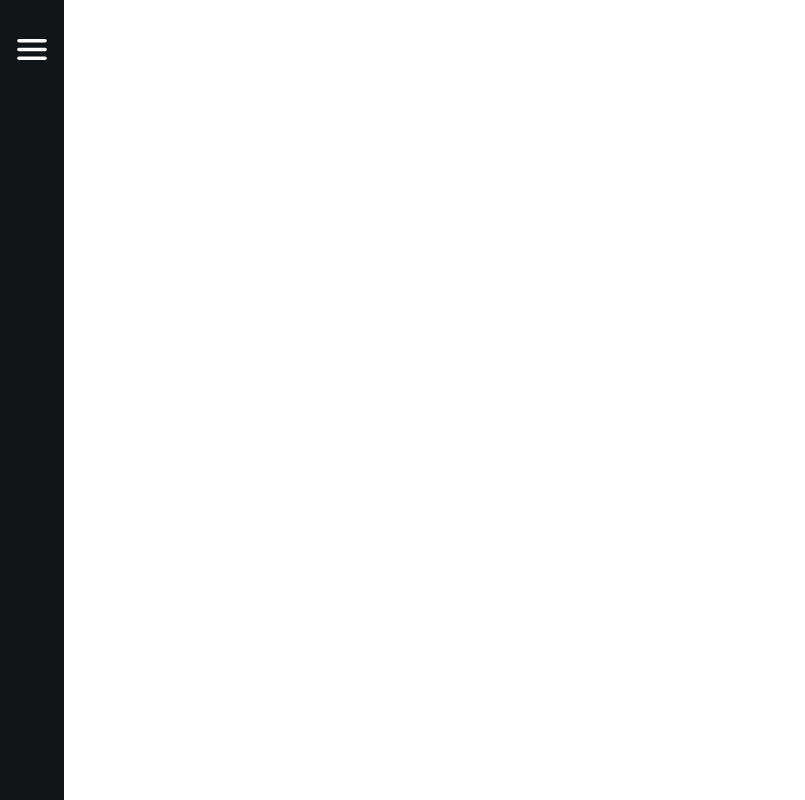
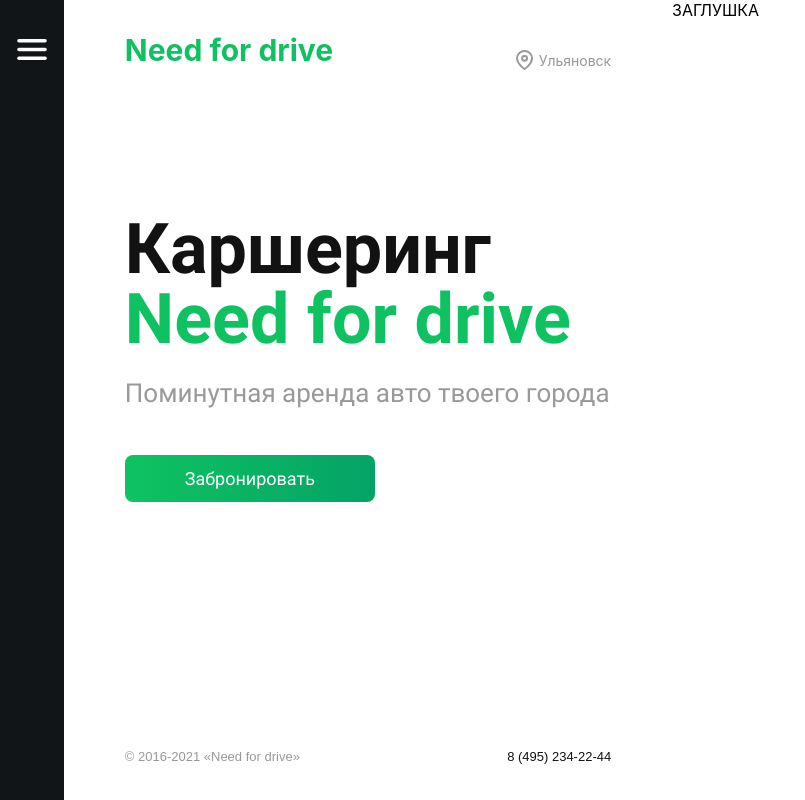
Before and after one commit to Moraiv/carsharing-app-react, a React (Create React App) app: page / in a window 1280 px wide. Shown: the top 800 px of the page, without its empty margins (0-805 px from the left). Built offline with nearby package versions, Linux system fonts and the light colour scheme.

Commit message:
feat: added styles in App

```diff
--- /dev/null
+++ b/src/App.css
@@ -0,0 +1,31 @@
+@font-face {
+  font-family: "Roboto";
+  font-style: normal;
+  font-weight: normal;
+  src: local("Roboto Regular"), url("../Fonts/Roboto-Regular.ttf") format("truetype");
+}
+@font-face {
+  font-family: "Roboto-Bold";
+  font-style: normal;
+  font-weight: bold;
+  src: local("Roboto-Bold"), url("../Fonts/Robotobold.ttf") format("truetype");
+}
+/* colors */
+.App {
+  display: flex;
+  cursor: url("./assets/cursor.svg"), default;
+}
+
+a {
+  cursor: url("./assets/pointer.svg"), pointer;
+}
+
+body {
+  background-color: #FFFFFF;
+}
+
+li {
+  list-style-type: none;
+}
+
+/*# sourceMappingURL=App.css.map */
--- a/src/App.scss
+++ b/src/App.scss
@@ -1,38 +1,23 @@
+@import "./Fonts/fonts";
+
+/* colors */
+$grey: #999999;
+$black: #121212;
+$green: #0EC261;
+
 .App {
-  text-align: center;
+  display: flex;
+  cursor: url('./assets/cursor.svg'), default;
+
+}
+a {
+  cursor: url("./assets/pointer.svg"), pointer;
 }
 
-.App-logo {
-  height: 40vmin;
-  pointer-events: none;
+body {
+  background-color: #FFFFFF;
 }
 
-@media (prefers-reduced-motion: no-preference) {
-  .App-logo {
-    animation: App-logo-spin infinite 20s linear;
-  }
+li {
+  list-style-type: none;
 }
-
-.App-header {
-  background-color: #282c34;
-  min-height: 100vh;
-  display: flex;
-  flex-direction: column;
-  align-items: center;
-  justify-content: center;
-  font-size: calc(10px + 2vmin);
-  color: white;
-}
-
-.App-link {
-  color: #61dafb;
-}
-
-@keyframes App-logo-spin {
-  from {
-    transform: rotate(0deg);
-  }
-  to {
-    transform: rotate(360deg);
-  }
-}
```
Also changed, not shown: 1 other file (tests, documents, lock files or other folders).
